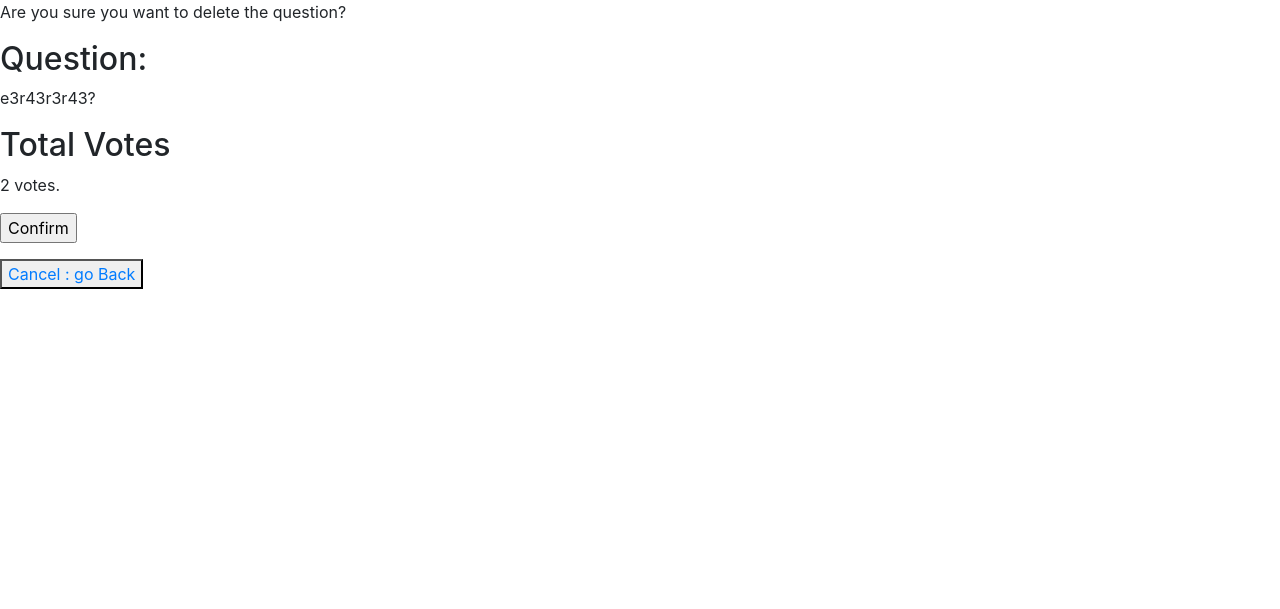
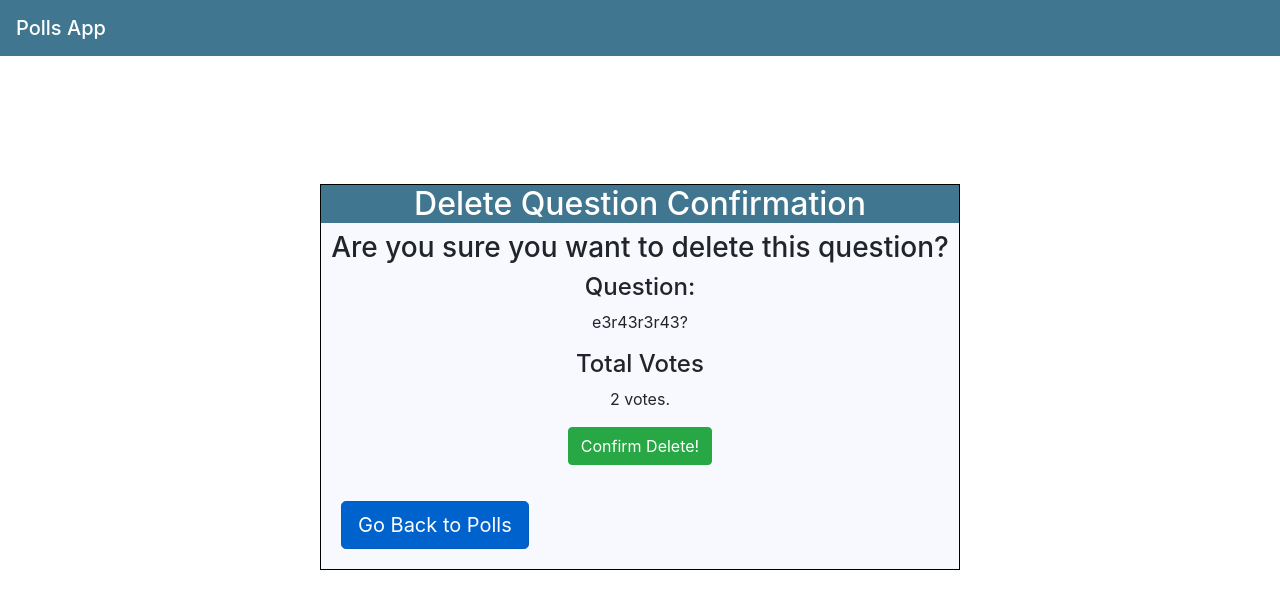
Before and after one commit to SameerKhan-Dev/django-poll-app, a Django app: page /polls/65/delete/ in a window 1280 px wide. Shown: the top 609 px of the page. Run offline with Django 3.2, Linux system fonts and the light colour scheme; data comes from the database, SQL or seed files in the repository; both versions use the stored data as it was after the commit; some libraries are stand-ins or nearby versions.

Commit message:
added styling and formatting for delete question page

```diff
--- a/mysite/mysite/settings.py
+++ b/mysite/mysite/settings.py
@@ -11,7 +11,7 @@ https://docs.djangoproject.com/en/3.1/ref/settings/
 """
 
 from pathlib import Path
-
+import os
 # Build paths inside the project like this: BASE_DIR / 'subdir'.
 BASE_DIR = Path(__file__).resolve().parent.parent
 
@@ -122,3 +122,4 @@ USE_TZ = True
 # https://docs.djangoproject.com/en/3.1/howto/static-files/
 
 STATIC_URL = '/static/'
+STATIC_ROOT= os.path.join(BASE_DIR,'static')
--- a/mysite/polls/static/polls/style.css
+++ b/mysite/polls/static/polls/style.css
@@ -117,3 +117,14 @@
     margin-top: 15px;
 
 }
+
+.deletingContainer {
+    text-align: center;
+    display:flex;
+    flex-direction: column;
+    width: 50%;
+    margin: auto;
+    margin-top: 10%;
+    border: 1px black solid;
+    background: #F8F8FF;
+}
--- a/mysite/polls/templates/polls/base.html
+++ b/mysite/polls/templates/polls/base.html
@@ -1,5 +1,5 @@
 {% load static %}
-<link rel="stylesheet" type="text/css" href="{% static 'polls/style.css' %}">
+<link rel="stylesheet" type="text/css" href='/static/polls/style.css?{% now "U" %}'>
 
 <!doctype html>
 <html lang="en">
--- a/mysite/polls/templates/polls/deleteQuestion.html
+++ b/mysite/polls/templates/polls/deleteQuestion.html
@@ -1,11 +1,20 @@
-<link rel="stylesheet" href="https://stackpath.bootstrapcdn.com/bootstrap/4.1.3/css/bootstrap.min.css" integrity="sha384-MCw98/SFnGE8fJT3GXwEOngsV7Zt27NXFoaoApmYm81iuXoPkFOJwJ8ERdknLPMO" crossorigin="anonymous">
 
-<form method="post">{% csrf_token %}
-    <p>Are you sure you want to delete the question?
-        <h2>Question:</h2>
-        {{ question }}?</p>
-        <h2>Total Votes</h2>
-    <p>{{ question.get_total_votes}} votes.</p>
-    <input type="submit" value="Confirm">
-</form>
-<button><a href="{% url 'polls:index'%}">Cancel : go Back</a></button>
+{% extends 'polls/base.html' %}
+
+{% block content %}
+    <div class="containerParent">
+        <div class="deletingContainer">
+            <h2 class="detailTitle">Delete Question Confirmation</h2>
+            <form method="post">
+                {% csrf_token %}
+                <h3>Are you sure you want to delete this question?<h3>
+                    <h4>Question:</h4>
+                    <p>{{ question }}?</p>
+                    <h4>Total Votes</h4>
+                <p>{{ question.get_total_votes}} votes.</p>
+                 <button type="submit" class="btn btn-success voteButton">Confirm Delete!</button>
+            </form>
+             <a class="btn btn-primary btn-lg active pollsButton" href="{% url 'polls:index'%}">Go Back to Polls</a>
+        </div>
+    </div>
+{% endblock %}
```
Also changed, not shown: mysite/db.sqlite3.
